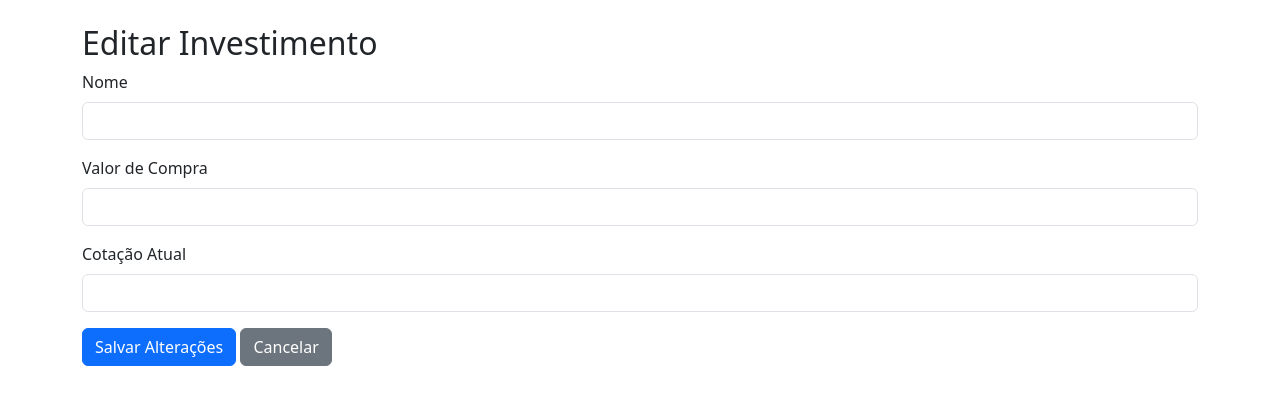
After one commit to Felipedeor/Univesp_PI2, a Flask app: template templates/editar_investimento.html in a window 1280 px wide. The commit adds this page. Shown: the top 405 px of the page. Run offline with Flask 3, Linux system fonts and the light colour scheme; the template is opened without the code that fills it, so the values that code supplies are empty.

Commit message:
versao final pre parcial

```diff
--- a/app.py
+++ b/app.py
@@ -1,7 +1,10 @@
-from flask import Flask, render_template, request, redirect, url_for
-from werkzeug.security import generate_password_hash, check_password_hash
-import plotly.express as px
-from flask_login import LoginManager, login_user, login_required, logout_user, current_user
+import yfinance as yf
+from flask import Flask, render_template, request, redirect, url_for, flash
+from flask_sqlalchemy import SQLAlchemy
+from flask_login import LoginManager, login_user, login_required, current_user
+from extensions import db
+from models import User, Investimento
+from werkzeug.security import check_password_hash
 
 # importa o db de extensions, não de models
 from extensions import db
@@ -14,6 +17,7 @@ app.config['SQLALCHEMY_TRACK_MODIFICATIONS'] = False
 db.init_app(app)  # inicializa SQLAlchemy com app
 
 app.secret_key = 'univesppi2'
+
 
 # --------------------LOGIN---------------------
 
@@ -73,40 +77,83 @@ def logout():
     logout_user()
     return redirect(url_for("login"))
 
-
 @app.route("/dashboard", methods=["GET", "POST"])
 @login_required
 def dashboard():
     if request.method == "POST":
-        nome = request.form["nome"]
-        valor_compra = float(request.form["valor_compra"])
-        cotacao_atual = float(request.form["cotacao_atual"])
-        saldo = cotacao_atual - valor_compra
+        ticker = request.form["ticker"].upper()
+        quantidade = float(request.form["quantidade"])
+        valor_pago = float(request.form["valor_pago"])
+
+        # pega cotação atual via Yahoo Finance
+        cotacao = yf.Ticker(ticker).info.get("regularMarketPrice", 0)
+        lucro_prejuizo = (cotacao * quantidade) - valor_pago
 
         novo = Investimento(
-            nome=nome,
-            valor_compra=valor_compra,
-            cotacao_atual=cotacao_atual,
-            saldo=saldo,
-            user_id=current_user.id  # vincula investimento ao usuário logado
+            ticker=ticker,
+            quantidade=quantidade,
+            valor_pago=valor_pago,
+            cotacao_atual=cotacao,
+            lucro_prejuizo=lucro_prejuizo,
+            user_id=current_user.id
         )
+
+        novo_investimento.lucro_prejuizo = (novo_investimento.cotacao_atual * novo_investimento.quantidade) - novo_investimento.valor_pago
+
         db.session.add(novo)
         db.session.commit()
         return redirect(url_for("dashboard"))
 
-    # Pega apenas os investimentos do usuário logado
     investimentos = Investimento.query.filter_by(user_id=current_user.id).all()
 
-    nomes = [i.nome for i in investimentos]
-    saldos = [float(i.saldo) for i in investimentos]
-
-    if investimentos:
-        fig = px.bar(x=nomes, y=saldos, title="Saldo dos Investimentos")
+    # prepara gráfico
+    nomes = [i.ticker for i in investimentos]
+    lucros = [i.lucro_prejuizo for i in investimentos]
+    if nomes and lucros:
+        import plotly.express as px
+        fig = px.bar(x=nomes, y=lucros, title="Lucro/Prejuízo por investimento")
         grafico_html = fig.to_html(full_html=False)
     else:
         grafico_html = "<p>Nenhum investimento cadastrado ainda.</p>"
 
     return render_template("dashboardv2.html", investimentos=investimentos, grafico_html=grafico_html)
+
+@app.route("/investimento/remover/<int:investimento_id>")
+@login_required
+def remover_investimento(investimento_id):
+    investimento = Investimento.query.get_or_404(investimento_id)
+
+    # só permite remover se for do usuário logado
+    if investimento.user_id != current_user.id:
+        flash("Você não tem permissão para remover este investimento.", "danger")
+        return redirect(url_for("dashboard"))
+
+    db.session.delete(investimento)
+    db.session.commit()
+    flash("Investimento removido com sucesso!", "success")
+    return redirect(url_for("dashboard"))
+
+@app.route("/investimento/editar/<int:investimento_id>", methods=["GET", "POST"])
+@login_required
+def editar_investimento(investimento_id):
+    investimento = Investimento.query.get_or_404(investimento_id)
+
+    if investimento.user_id != current_user.id:
+        flash("Você não tem permissão para editar este investimento.", "danger")
+        return redirect(url_for("dashboard"))
+
+    if request.method == "POST":
+        investimento.nome = request.form["nome"]
+        investimento.valor_compra = float(request.form["valor_compra"])
+        investimento.cotacao_atual = float(request.form["cotacao_atual"])
+        investimento.saldo = investimento.cotacao_atual - investimento.valor_compra
+
+        db.session.commit()
+        flash("Investimento atualizado com sucesso!", "success")
+        return redirect(url_for("dashboard"))
+
+    return render_template("editar_investimento.html", investimento=investimento)
+
 
 # -------------------- CRIAR TABELAS --------------------
 
--- a/models.py
+++ b/models.py
@@ -17,10 +17,14 @@ class User(UserMixin, db.Model):
 
 class Investimento(db.Model):
     id = db.Column(db.Integer, primary_key=True)
+    ticker = db.Column(db.Text)
     nome = db.Column(db.String(100))
     valor_compra = db.Column(db.Float)
     cotacao_atual = db.Column(db.Float)
+    quantidade = db.Column(db.Float)
+    valor_pago = db.Column(db.Float)
     saldo = db.Column(db.Float)
+    lucro_prejuizo = db.Column(db.Float)  # nova coluna
     user_id = db.Column(db.Integer, db.ForeignKey('user.id'), nullable=False)
 
     user = db.relationship('User', backref=db.backref('investimentos', lazy=True))
--- /dev/null
+++ b/templates/editar_investimento.html
@@ -0,0 +1,25 @@
+{% extends "base.html" %}
+
+{% block title %}Editar Investimento{% endblock %}
+
+{% block content %}
+<div class="container mt-4">
+  <h2>Editar Investimento</h2>
+  <form method="POST">
+    <div class="mb-3">
+      <label for="nome" class="form-label">Nome</label>
+      <input type="text" class="form-control" id="nome" name="nome" value="{{ investimento.nome }}" required>
+    </div>
+    <div class="mb-3">
+      <label for="valor_compra" class="form-label">Valor de Compra</label>
+      <input type="number" step="0.01" class="form-control" id="valor_compra" name="valor_compra" value="{{ investimento.valor_compra }}" required>
+    </div>
+    <div class="mb-3">
+      <label for="cotacao_atual" class="form-label">Cotação Atual</label>
+      <input type="number" step="0.01" class="form-control" id="cotacao_atual" name="cotacao_atual" value="{{ investimento.cotacao_atual }}" required>
+    </div>
+    <button type="submit" class="btn btn-primary">Salvar Alterações</button>
+    <a href="{{ url_for('dashboard') }}" class="btn btn-secondary">Cancelar</a>
+  </form>
+</div>
+{% endblock %}
```
Also changed, not shown: templates/dashboardv2.html (+10 -2 lines).
